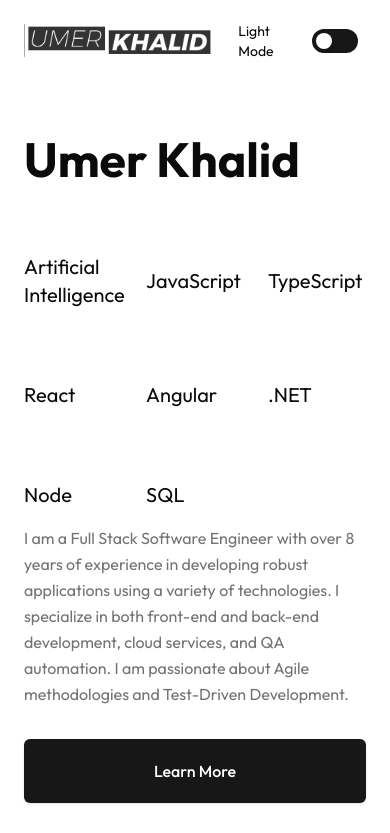
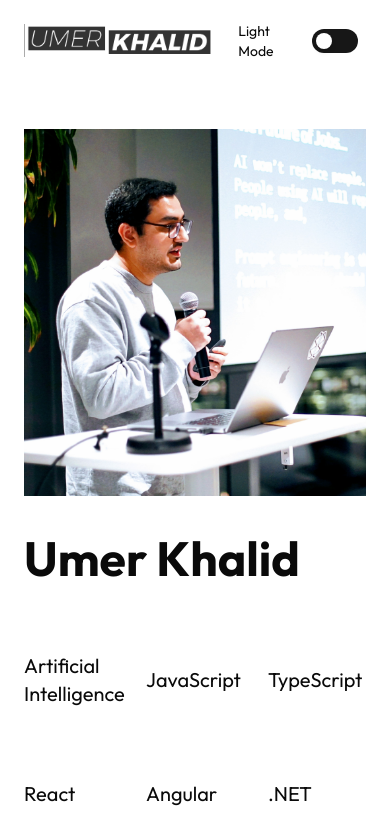
Before and after one commit to umerkha2007/portfolio, a Next.js app: page / in a window 390 px wide. Shown: the top 833 px of the page. Built offline with nearby package versions, Linux system fonts and the light colour scheme.

Commit message:
changed hero image order

```diff
--- a/components/hero.tsx
+++ b/components/hero.tsx
@@ -56,7 +56,7 @@ export function Hero() {
             Learn More
           </Button>
         </div>
-        <div className="image-container-headshot relative h-[94vw] md:relative md:h-[45vh] lg:absolute lg:h-[780px] max-w-[780px] right-0 lg:w-1/2">
+        <div className="image-container-headshot relative h-[94vw] md:relative md:h-[45vh] lg:absolute lg:h-[780px] max-w-[780px] right-0 lg:w-1/2 order-first md:order-last">
           <Image
             src="/image/1.jpg"
             alt="Professional headshot"
```
